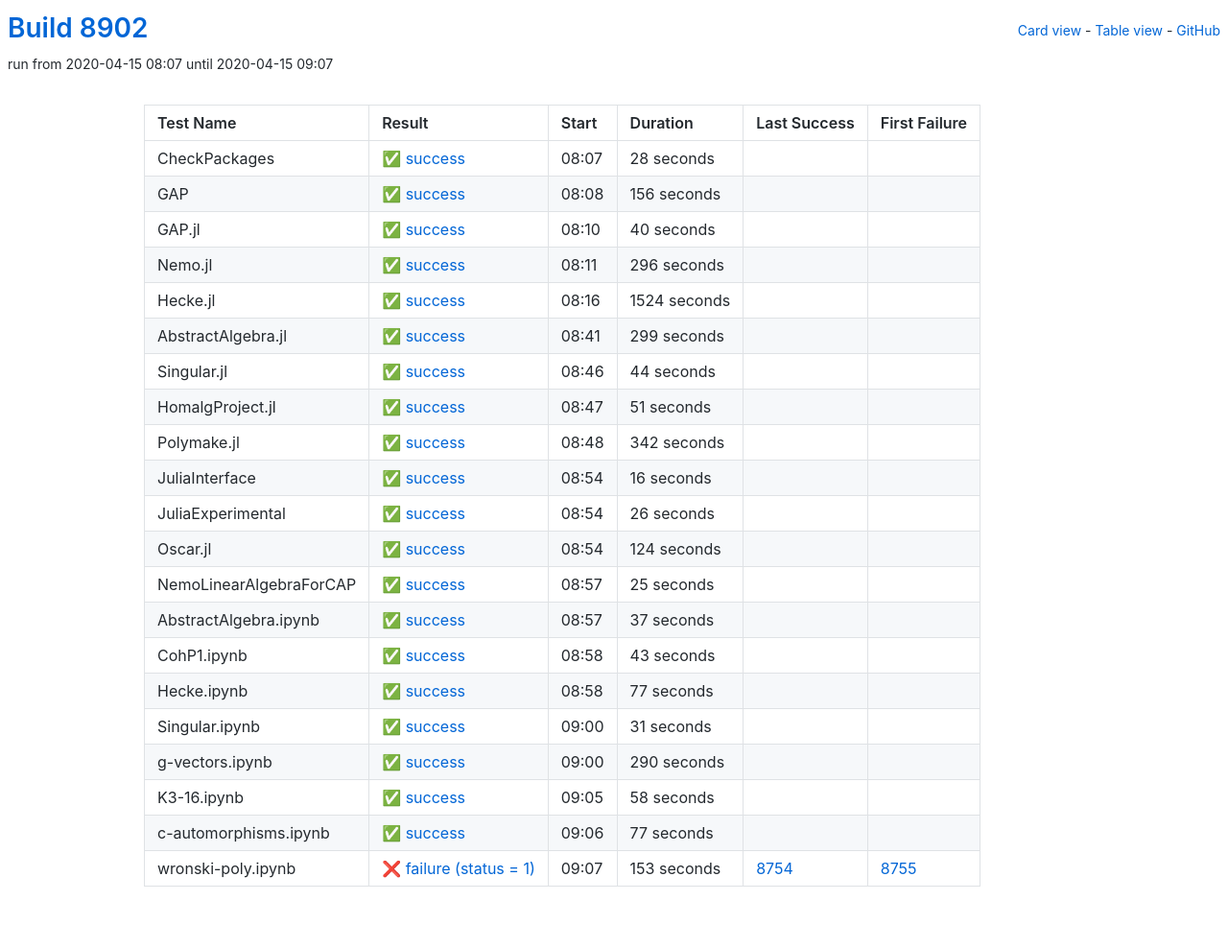
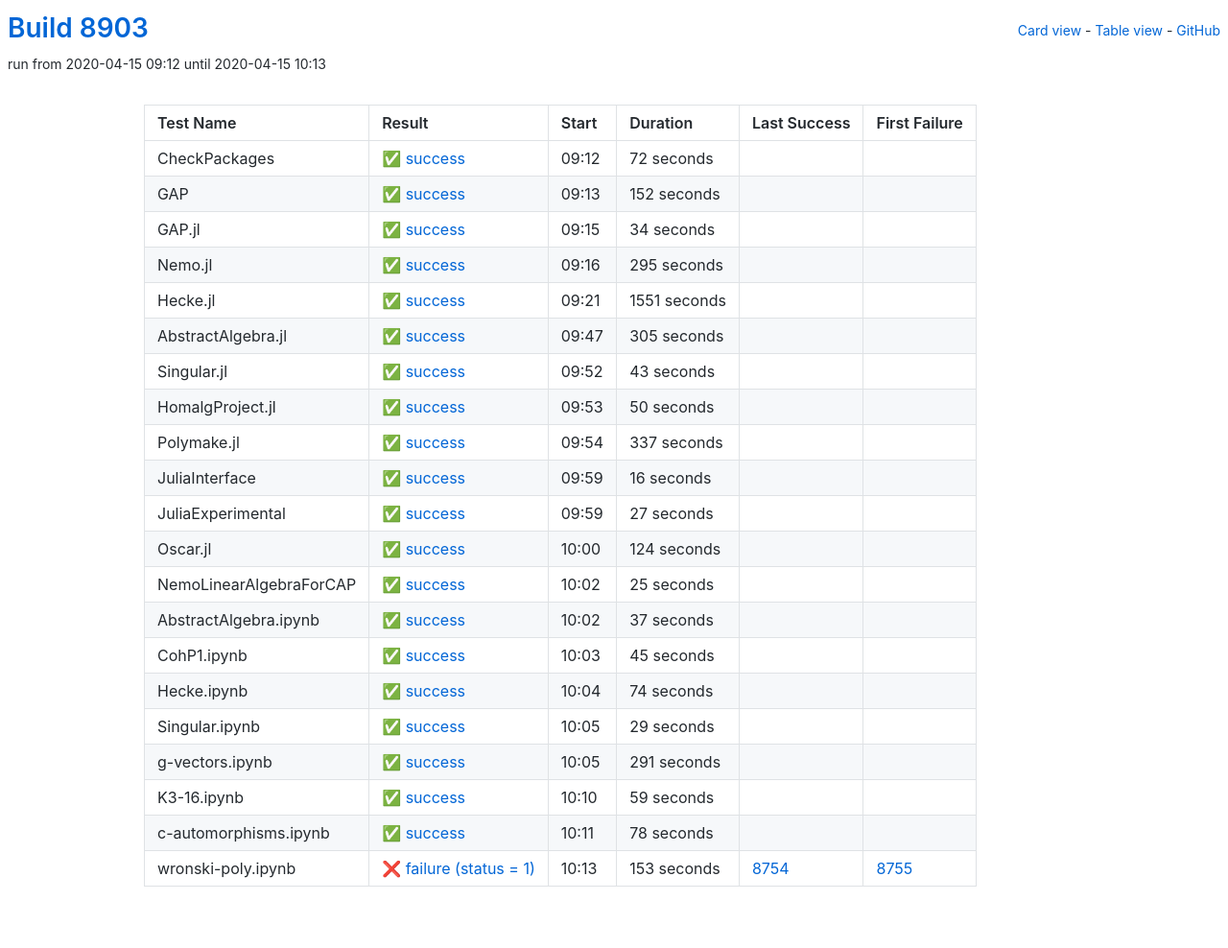
Before and after one commit to oscar-system/oscar-ci-status, a Jekyll site: the page built from table.html, in a window 1280 px wide. Shown: the whole page at 96% size. Built offline with Jekyll 4.4.1, drawn with Linux system fonts in a browser that asks for light colours.

Commit message:
Build 8903

```diff
--- a/_data/ci.yml
+++ b/_data/ci.yml
@@ -1,104 +1,104 @@
-build: 8902
-build_url: https://oscarci.mathematik.uni-kl.de/job/oscar/8902/
+build: 8903
+build_url: https://oscarci.mathematik.uni-kl.de/job/oscar/8903/
 job: oscar
 tests:
-- duration: 28
+- duration: 72
   exitcode: 0
   first_failure: false
   first_failure_url: null
   last_success: false
   last_success_url: null
-  log: https://oscarci.mathematik.uni-kl.de/job/oscar/8902/artifact/logs/build-8902/CheckPackages.log
+  log: https://oscarci.mathematik.uni-kl.de/job/oscar/8903/artifact/logs/build-8903/CheckPackages.log
   name: CheckPackages
-  start: 2020-04-15 08:07
+  start: 2020-04-15 09:12
   status: success
   success: true
-- duration: 156
+- duration: 152
   exitcode: 0
   first_failure: false
   first_failure_url: null
   last_success: false
   last_success_url: null
-  log: https://oscarci.mathematik.uni-kl.de/job/oscar/8902/artifact/logs/build-8902/GAP.log
+  log: https://oscarci.mathematik.uni-kl.de/job/oscar/8903/artifact/logs/build-8903/GAP.log
   name: GAP
-  start: 2020-04-15 08:08
+  start: 2020-04-15 09:13
   status: success
   success: true
-- duration: 40
+- duration: 34
   exitcode: 0
   first_failure: false
   first_failure_url: null
   last_success: false
   last_success_url: null
-  log: https://oscarci.mathematik.uni-kl.de/job/oscar/8902/artifact/logs/build-8902/GAP.jl.log
+  log: https://oscarci.mathematik.uni-kl.de/job/oscar/8903/artifact/logs/build-8903/GAP.jl.log
   name: GAP.jl
-  start: 2020-04-15 08:10
+  start: 2020-04-15 09:15
   status: success
   success: true
-- duration: 296
+- duration: 295
   exitcode: 0
   first_failure: false
   first_failure_url: null
   last_success: false
   last_success_url: null
-  log: https://oscarci.mathematik.uni-kl.de/job/oscar/8902/artifact/logs/build-8902/Nemo.jl.log
+  log: https://oscarci.mathematik.uni-kl.de/job/oscar/8903/artifact/logs/build-8903/Nemo.jl.log
   name: Nemo.jl
-  start: 2020-04-15 08:11
+  start: 2020-04-15 09:16
   status: success
   success: true
-- duration: 1524
+- duration: 1551
   exitcode: 0
   first_failure: false
   first_failure_url: null
   last_success: false
   last_success_url: null
-  log: https://oscarci.mathematik.uni-kl.de/job/oscar/8902/artifact/logs/build-8902/Hecke.jl.log
+  log: https://oscarci.mathematik.uni-kl.de/job/oscar/8903/artifact/logs/build-8903/Hecke.jl.log
   name: Hecke.jl
-  start: 2020-04-15 08:16
+  start: 2020-04-15 09:21
   status: success
   success: true
-- duration: 299
+- duration: 305
   exitcode: 0
   first_failure: false
   first_failure_url: null
   last_success: false
   last_success_url: null
-  log: https://oscarci.mathematik.uni-kl.de/job/oscar/8902/artifact/logs/build-8902/AbstractAlgebra.jl.log
+  log: https://oscarci.mathematik.uni-kl.de/job/oscar/8903/artifact/logs/build-8903/AbstractAlgebra.jl.log
   name: AbstractAlgebra.jl
-  start: 2020-04-15 08:41
+  start: 2020-04-15 09:47
   status: success
   success: true
-- duration: 44
+- duration: 43
   exitcode: 0
   first_failure: false
   first_failure_url: null
   last_success: false
   last_success_url: null
-  log: https://oscarci.mathematik.uni-kl.de/job/oscar/8902/artifact/logs/build-8902/Singular.jl.log
+  log: https://oscarci.mathematik.uni-kl.de/job/oscar/8903/artifact/logs/build-8903/Singular.jl.log
   name: Singular.jl
-  start: 2020-04-15 08:46
+  start: 2020-04-15 09:52
   status: success
   success: true
-- duration: 51
+- duration: 50
   exitcode: 0
   first_failure: false
   first_failure_url: null
   last_success: false
   last_success_url: null
-  log: https://oscarci.mathematik.uni-kl.de/job/oscar/8902/artifact/logs/build-8902/HomalgProject.jl.log
+  log: https://oscarci.mathematik.uni-kl.de/job/oscar/8903/artifact/logs/build-8903/HomalgProject.jl.log
   name: HomalgProject.jl
-  start: 2020-04-15 08:47
+  start: 2020-04-15 09:53
   status: success
   success: true
-- duration: 342
+- duration: 337
   exitcode: 0
   first_failure: false
   first_failure_url: null
   last_success: false
   last_success_url: null
-  log: https://oscarci.mathematik.uni-kl.de/job/oscar/8902/artifact/logs/build-8902/Polymake.jl.log
+  log: https://oscarci.mathematik.uni-kl.de/job/oscar/8903/artifact/logs/build-8903/Polymake.jl.log
   name: Polymake.jl
-  start: 2020-04-15 08:48
+  start: 2020-04-15 09:54
   status: success
   success: true
 - duration: 16
@@ -107,20 +107,20 @@
   first_failure_url: null
   last_success: false
   last_success_url: null
-  log: https://oscarci.mathematik.uni-kl.de/job/oscar/8902/artifact/logs/build-8902/JuliaInterface.log
+  log: https://oscarci.mathematik.uni-kl.de/job/oscar/8903/artifact/logs/build-8903/JuliaInterface.log
   name: JuliaInterface
-  start: 2020-04-15 08:54
+  start: 2020-04-15 09:59
   status: success
   success: true
-- duration: 26
+- duration: 27
   exitcode: 0
   first_failure: false
   first_failure_url: null
   last_success: false
   last_success_url: null
-  log: https://oscarci.mathematik.uni-kl.de/job/oscar/8902/artifact/logs/build-8902/JuliaExperimental.log
+  log: https://oscarci.mathematik.uni-kl.de/job/oscar/8903/artifact/logs/build-8903/JuliaExperimental.log
   name: JuliaExperimental
-  start: 2020-04-15 08:54
+  start: 2020-04-15 09:59
   status: success
   success: true
 - duration: 124
@@ -129,9 +129,9 @@
   first_failure_url: null
   last_success: false
   last_success_url: null
-  log: https://oscarci.mathematik.uni-kl.de/job/oscar/8902/artifact/logs/build-8902/Oscar.jl.log
+  log: https://oscarci.mathematik.uni-kl.de/job/oscar/8903/artifact/logs/build-8903/Oscar.jl.log
   name: Oscar.jl
-  start: 2020-04-15 08:54
+  start: 2020-04-15 10:00
   status: success
   success: true
 - duration: 25
@@ -140,9 +140,9 @@
   first_failure_url: null
   last_success: false
   last_success_url: null
-  log: https://oscarci.mathematik.uni-kl.de/job/oscar/8902/artifact/logs/build-8902/NemoLinearAlgebraForCAP.log
+  log: https://oscarci.mathematik.uni-kl.de/job/oscar/8903/artifact/logs/build-8903/NemoLinearAlgebraForCAP.log
   name: NemoLinearAlgebraForCAP
-  start: 2020-04-15 08:57
+  start: 2020-04-15 10:02
   status: success
   success: true
 - duration: 37
@@ -151,75 +151,75 @@
   first_failure_url: null
   last_success: false
   last_success_url: null
-  log: https://oscarci.mathematik.uni-kl.de/job/oscar/8902/artifact/logs/build-8902/AbstractAlgebra.ipynb.log
+  log: https://oscarci.mathematik.uni-kl.de/job/oscar/8903/artifact/logs/build-8903/AbstractAlgebra.ipynb.log
   name: AbstractAlgebra.ipynb
-  start: 2020-04-15 08:57
+  start: 2020-04-15 10:02
   status: success
   success: true
-- duration: 43
+- duration: 45
   exitcode: 0
   first_failure: false
   first_failure_url: null
   last_success: false
   last_success_url: null
-  log: https://oscarci.mathematik.uni-kl.de/job/oscar/8902/artifact/logs/build-8902/CohP1.ipynb.log
+  log: https://oscarci.mathematik.uni-kl.de/job/oscar/8903/artifact/logs/build-8903/CohP1.ipynb.log
   name: CohP1.ipynb
-  start: 2020-04-15 08:58
+  start: 2020-04-15 10:03
   status: success
   success: true
-- duration: 77
+- duration: 74
   exitcode: 0
   first_failure: false
   first_failure_url: null
   last_success: false
   last_success_url: null
-  log: https://oscarci.mathematik.uni-kl.de/job/oscar/8902/artifact/logs/build-8902/Hecke.ipynb.log
+  log: https://oscarci.mathematik.uni-kl.de/job/oscar/8903/artifact/logs/build-8903/Hecke.ipynb.log
   name: Hecke.ipynb
-  start: 2020-04-15 08:58
+  start: 2020-04-15 10:04
   status: success
   success: true
-- duration: 31
+- duration: 29
   exitcode: 0
   first_failure: false
   first_failure_url: null
   last_success: false
   last_success_url: null
-  log: https://oscarci.mathematik.uni-kl.de/job/oscar/8902/artifact/logs/build-8902/Singular.ipynb.log
+  log: https://oscarci.mathematik.uni-kl.de/job/oscar/8903/artifact/logs/build-8903/Singular.ipynb.log
   name: Singular.ipynb
-  start: 2020-04-15 09:00
+  start: 2020-04-15 10:05
   status: success
   success: true
-- duration: 290
+- duration: 291
   exitcode: 0
   first_failure: false
   first_failure_url: null
   last_success: false
   last_success_url: null
-  log: https://oscarci.mathematik.uni-kl.de/job/oscar/8902/artifact/logs/build-8902/g-vectors.ipynb.log
+  log: https://oscarci.mathematik.uni-kl.de/job/oscar/8903/artifact/logs/build-8903/g-vectors.ipynb.log
   name: g-vectors.ipynb
-  start: 2020-04-15 09:00
+  start: 2020-04-15 10:05
   status: success
   success: true
-- duration: 58
+- duration: 59
   exitcode: 0
   first_failure: false
   first_failure_url: null
   last_success: false
   last_success_url: null
-  log: https://oscarci.mathematik.uni-kl.de/job/oscar/8902/artifact/logs/build-8902/K3-16.ipynb.log
+  log: https://oscarci.mathematik.uni-kl.de/job/oscar/8903/artifact/logs/build-8903/K3-16.ipynb.log
   name: K3-16.ipynb
-  start: 2020-04-15 09:05
+  start: 2020-04-15 10:10
   status: success
   success: true
-- duration: 77
+- duration: 78
   exitcode: 0
   first_failure: false
   first_failure_url: null
   last_success: false
   last_success_url: null
-  log: https://oscarci.mathematik.uni-kl.de/job/oscar/8902/artifact/logs/build-8902/c-automorphisms.ipynb.log
+  log: https://oscarci.mathematik.uni-kl.de/job/oscar/8903/artifact/logs/build-8903/c-automorphisms.ipynb.log
   name: c-automorphisms.ipynb
-  start: 2020-04-15 09:06
+  start: 2020-04-15 10:11
   status: success
   success: true
 - duration: 153
@@ -228,8 +228,8 @@
   first_failure_url: https://oscarci.mathematik.uni-kl.de/job/oscar/8755/
   last_success: 8754
   last_success_url: https://oscarci.mathematik.uni-kl.de/job/oscar/8754/
-  log: https://oscarci.mathematik.uni-kl.de/job/oscar/8902/artifact/logs/build-8902/wronski-poly.ipynb.log
+  log: https://oscarci.mathematik.uni-kl.de/job/oscar/8903/artifact/logs/build-8903/wronski-poly.ipynb.log
   name: wronski-poly.ipynb
-  start: 2020-04-15 09:07
+  start: 2020-04-15 10:13
   status: failure
   success: false
```
Also changed, not shown: README.md.
